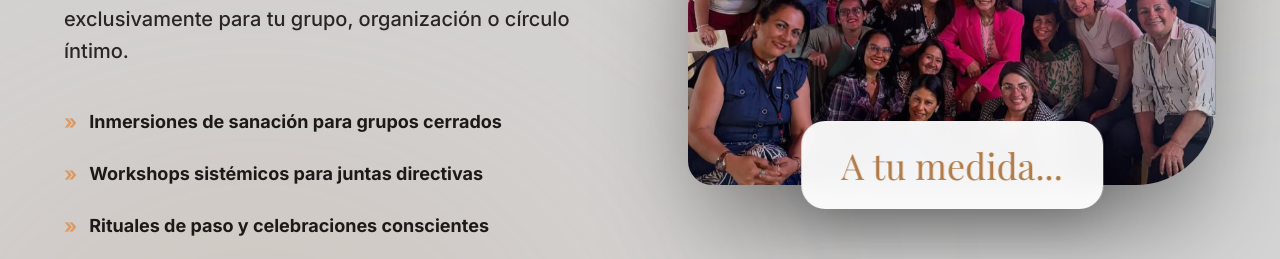
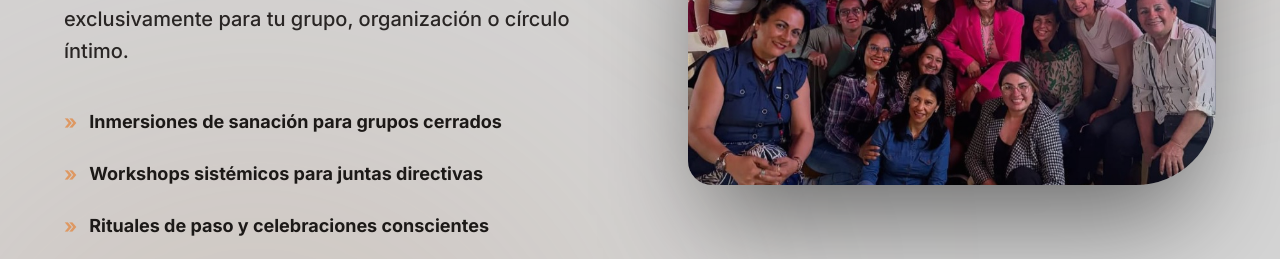
Before and after one commit to yelitzerangeloficialweb-max/yelitze-rangel-web, a Next.js app: page /eventos in a window 1280 px wide. Shown: the part 3700-3959 px from the top of the page. Built offline with nearby package versions, Linux system fonts and the light colour scheme; a web font is replaced by a local one.

Commit message:
style: remove 'A tu medida' badge from Retiros section

```diff
--- a/app/(website)/(routes)/eventos/page.tsx
+++ b/app/(website)/(routes)/eventos/page.tsx
@@ -264,10 +264,6 @@ export default function EventsPage() {
                                     {/* Subtle Overlay to match mockup tint */}
                                     <div className="absolute inset-0 bg-stone-900/10 pointer-events-none" />
                                 </div>
-                                {/* Floating Label matching the new simpler design */}
-                                <div className="absolute -bottom-6 left-1/2 -translate-x-1/2 bg-white/95 backdrop-blur-md px-10 py-6 rounded-3xl shadow-2xl">
-                                    <p className="text-[#b17a46] font-heading text-4xl whitespace-nowrap">A tu medida...</p>
-                                </div>
                             </FadeIn>
                         </div>
                     </div>
```
